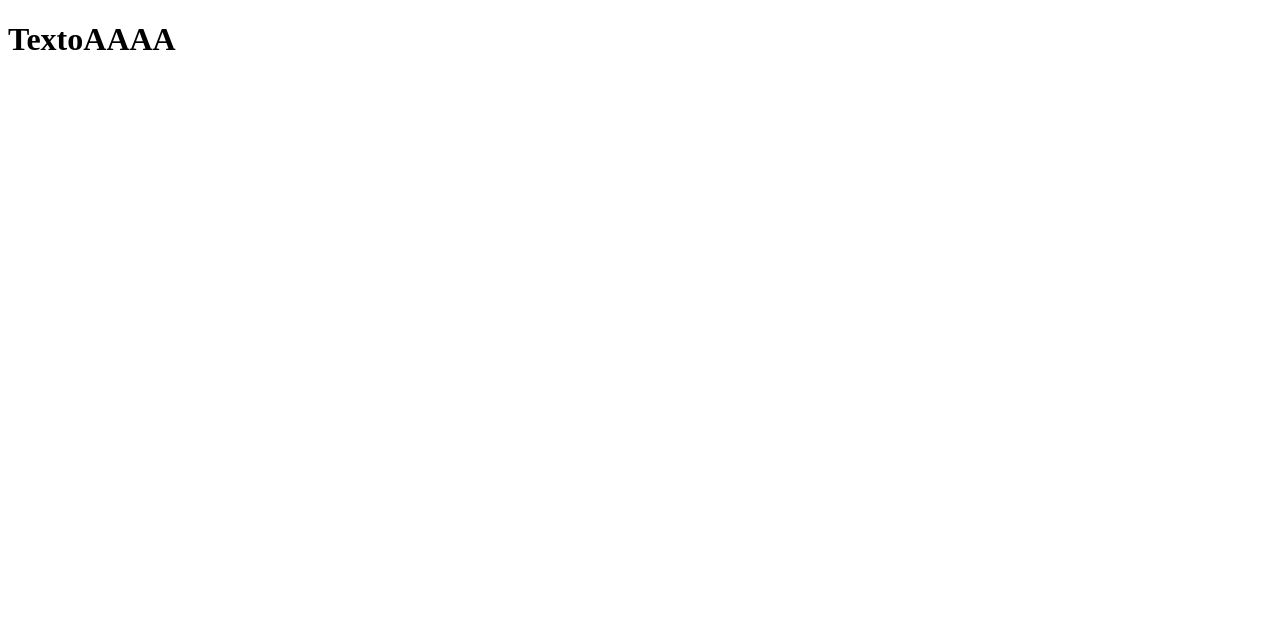
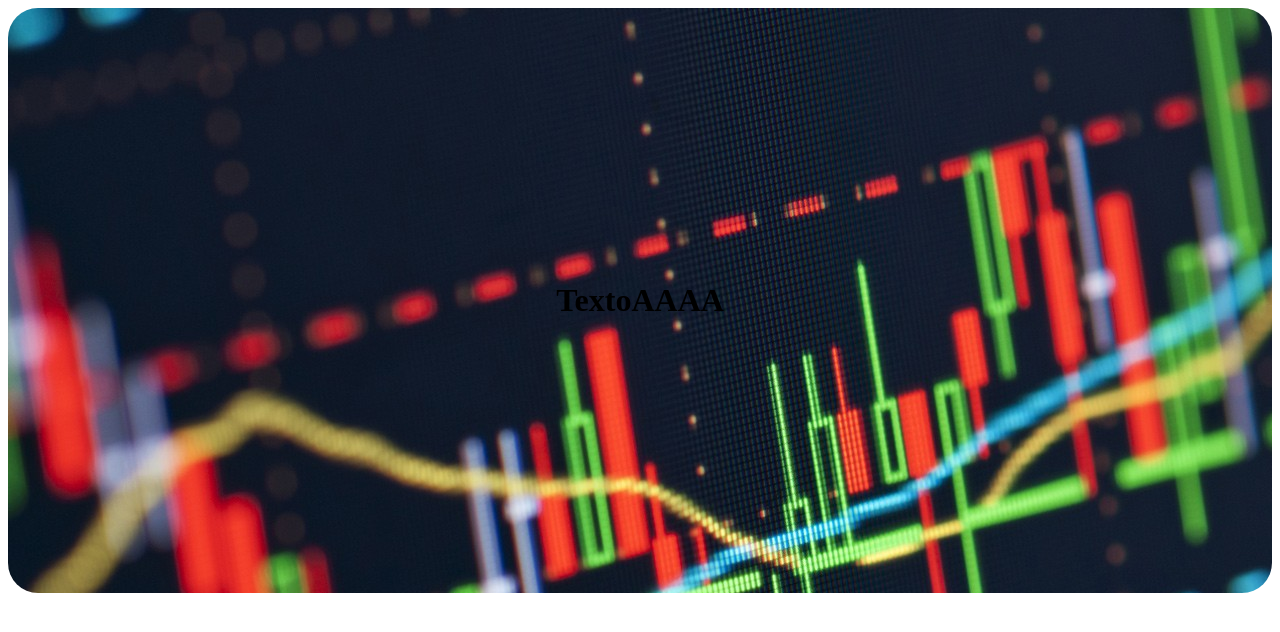
Before and after one commit to Ellian16/Ellian16.github.io, a website: page index.html in a window 1280 px wide. Drawn offline with Linux system fonts and the light colour scheme.

Commit message:
Gitignore

```diff
--- a/index.html
+++ b/index.html
@@ -9,8 +9,8 @@
     <!--<link href="https://unpkg.com/tailwindcss@0.3.0/dist/tailwind.min.css" rel="stylesheet"> -->
 </head>
 <body>
-    <div class="text-center md:flex bg-gray rounded-lg p-6 ">
-        <h1 class="md:flex bg-white rounded-lg p-6 ">TextoAAAA</h1>
+    <div class="div1">
+        <h1 class="Texto1">TextoAAAA</h1>
     </div>
 </body>
 </html>
--- a/mystyle.css
+++ b/mystyle.css
@@ -0,0 +1,11 @@
+.div1 {
+    text-align: center;
+    padding-top: 20%;
+    border-radius: 30px;
+    background-image: url("media/EnganaTrouxa.jpg");
+    padding-bottom: 20%;
+}
+
+.background-image {
+    filter: blur(5px)
+}
```
Also changed, not shown: media/EnganaTrouxa.jpg (added), 1 other file.
